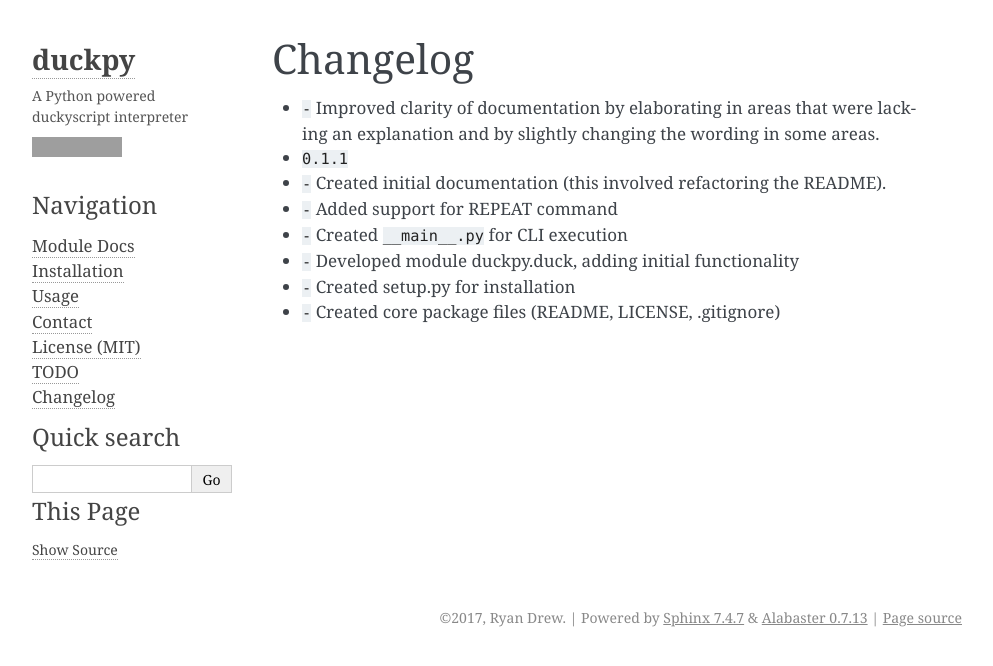
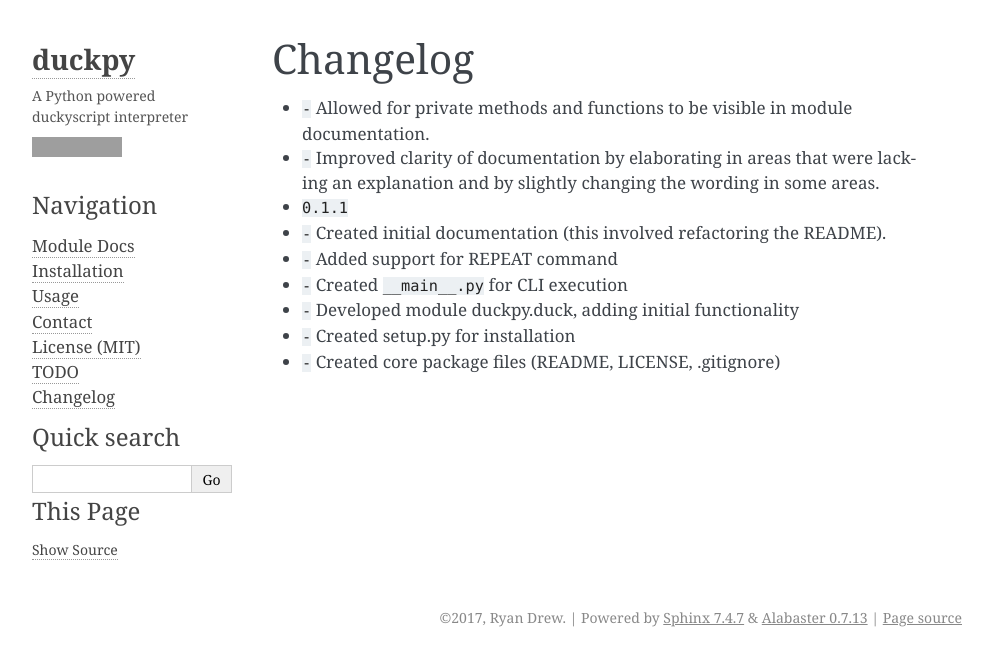
Before and after one commit to learnitall/duckpy, a Sphinx documentation site: the page built from docs/changelog.rst, in a window 1280 px wide, cut to the strip 0-666 px from the top of the page. Shown: the whole strip, without its empty margins (148-1141 px from the left). Built offline with Sphinx 7.4.7, drawn with Linux system fonts in a browser that asks for light colours; cross-references to code outside the pages are shown as plain code; grey boxes are pictures that could not be loaded.

Commit message:
Added commit 2bd3cc4 to changelog

```diff
--- a/docs/changelog.rst
+++ b/docs/changelog.rst
@@ -1,6 +1,8 @@
 Changelog
 =========
 
+* :support:`-` Allowed for private methods and functions to be visible in
+  module documentation.
 * :support:`-` Improved clarity of documentation by elaborating in areas that
   were lacking an explanation and by slightly changing the wording in some
   areas.
```
